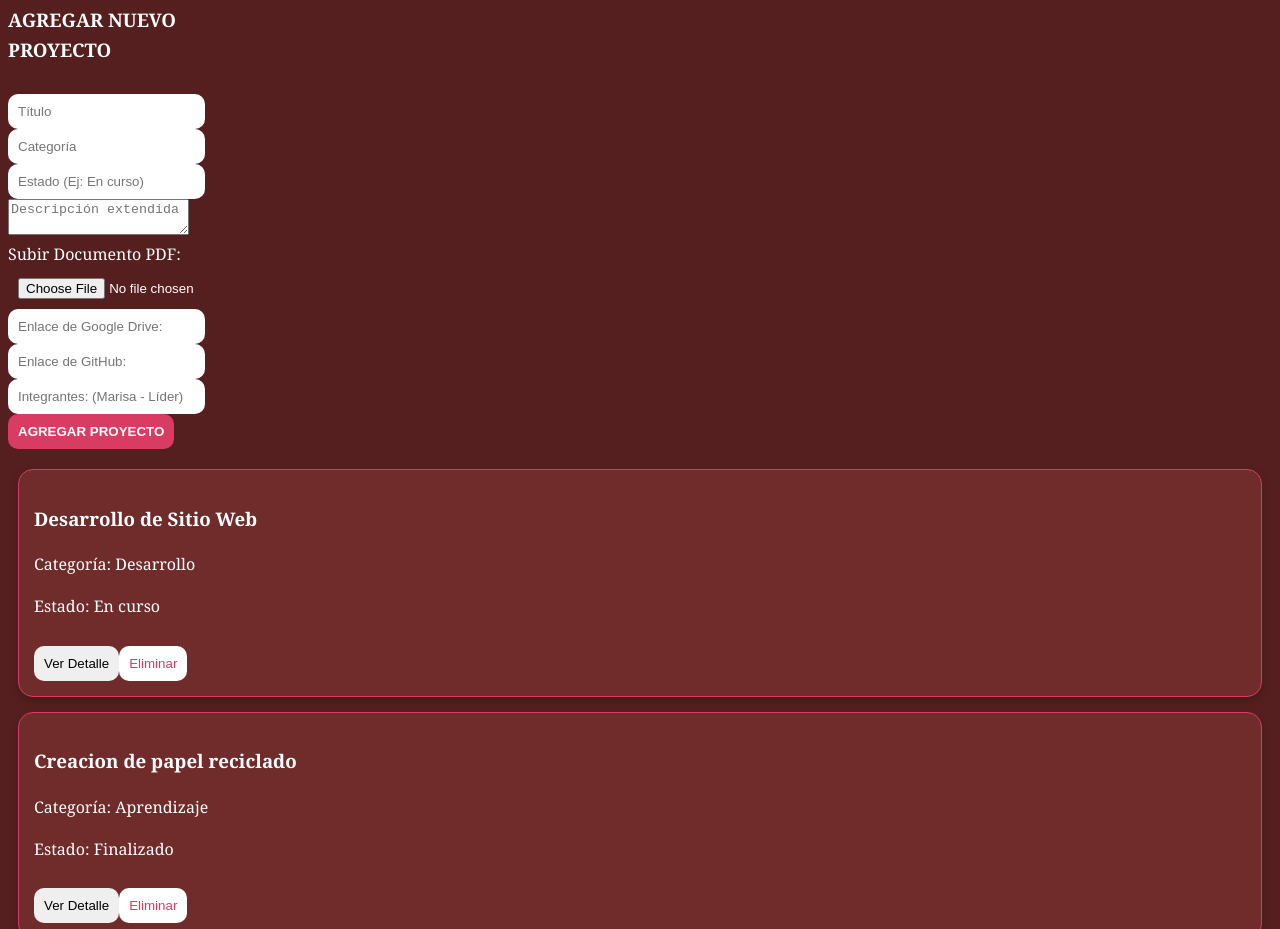
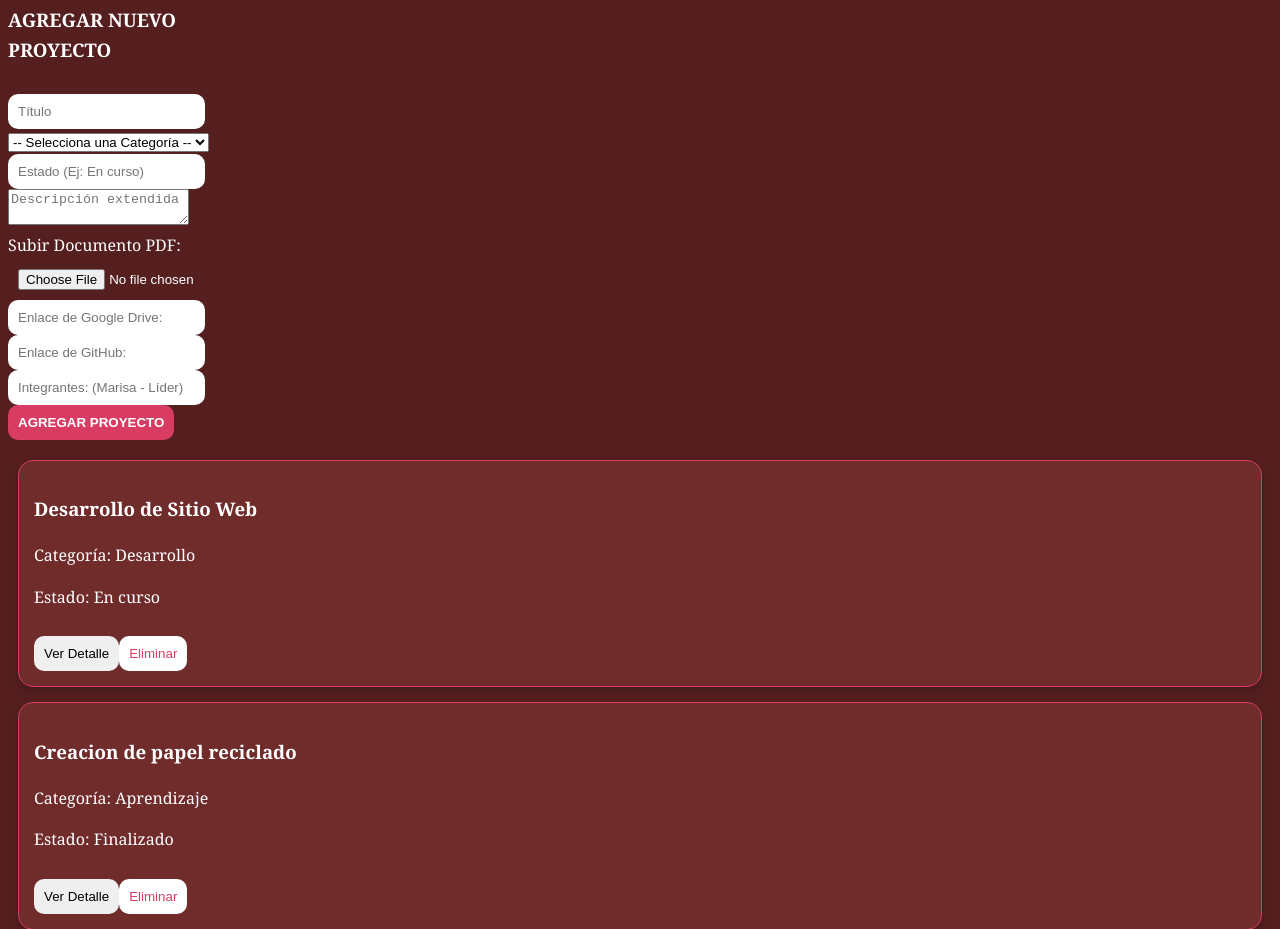
Before and after one commit to Meliip414/PV_tp3_grupo16, a React (Vite) app in the folder pv_tp3_grupo16/: page / in a window 1280 px wide. Shown: the part 1040-1969 px from the top of the page. Built offline with nearby package versions, Linux system fonts and the light colour scheme.

Commit message:
Perfeccione la selección de categorias de proyectos en FormProyecto - Lujan Butron

```diff
--- a/pv_tp3_grupo16/src/components/FormProyecto.jsx
+++ b/pv_tp3_grupo16/src/components/FormProyecto.jsx
@@ -111,7 +111,12 @@ const FormProyecto = ({ onAgregar, onBuscar}) => {
             <form onSubmit={handleSubmit}>
 
                 <input type="text" placeholder="Título" name="titulo" value={titulo} onChange={handleChange} required />
-                <input type="text" placeholder="Categoría" name="categoria" value={categoria} onChange={handleChange} required />
+                <select name="categoria" value={categoria} onChange={handleChange} required>
+                    <option value="">-- Selecciona una Categoría --</option>
+                    <option value="Desarrollo">Desarrollo</option>
+                    <option value="Aprendizaje">Aprendizaje</option>
+                    <option value="Computación">Computación</option>
+                </select>
                 <input type="text" placeholder="Estado (Ej: En curso)" name="estado" value={estado} onChange={handleChange} required />
                 <textarea placeholder="Descripción extendida" name="descripcion" value={descripcion} onChange={handleChange} required />
 
```
